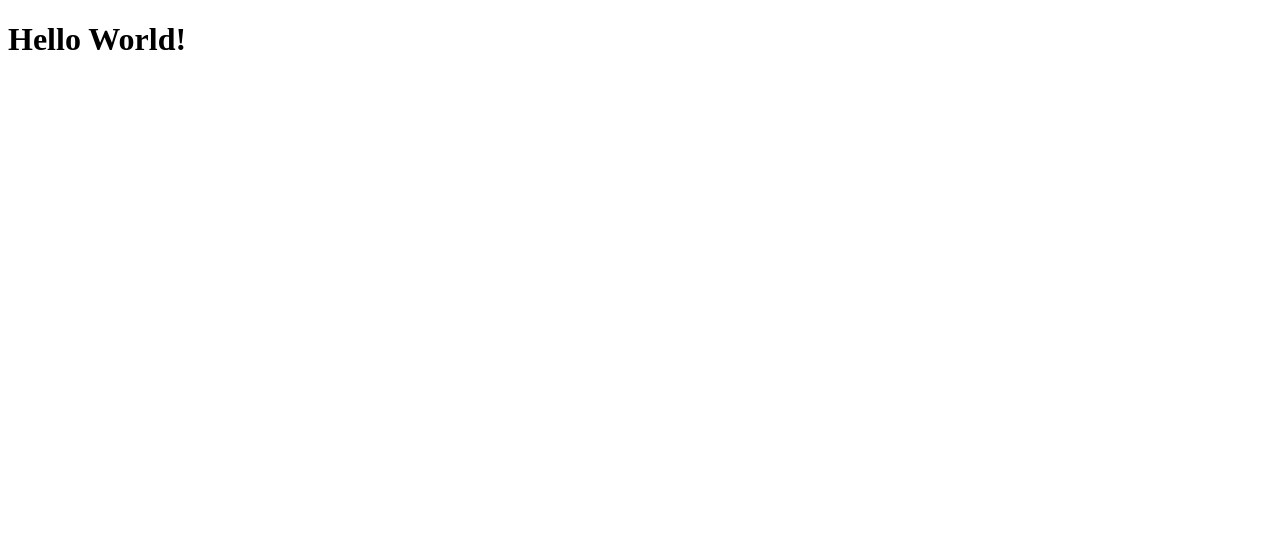
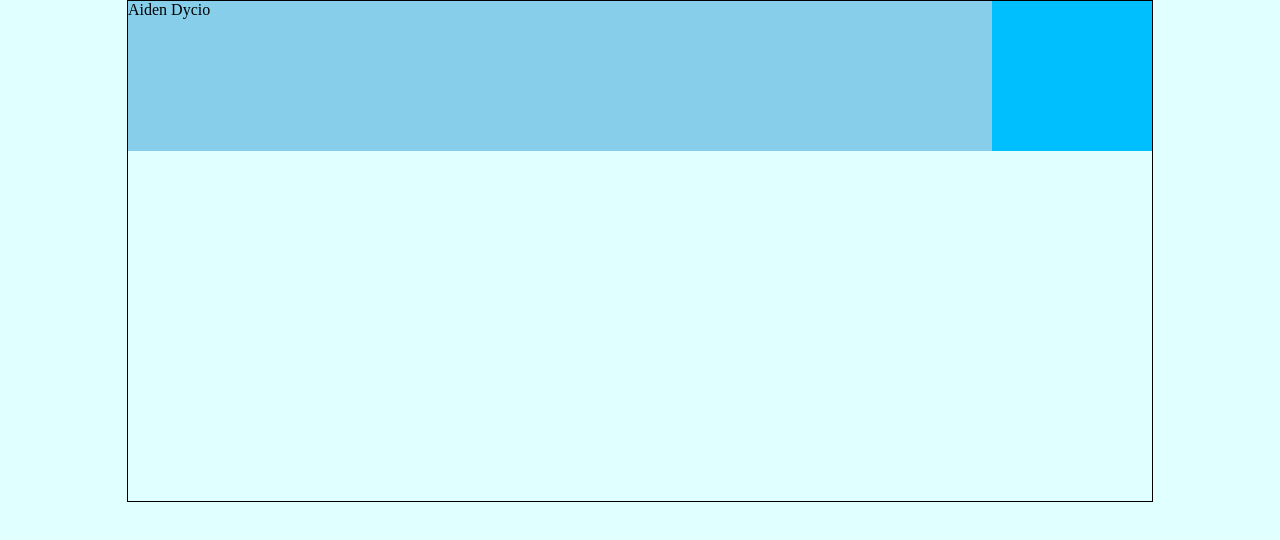
Before and after one commit to AidenDycio/Portfolio, a plain HTML site: page index.html in a window 1280 px wide. Drawn offline with Linux system fonts and the light colour scheme.

Commit message:
created a main container, header, and logo box!

```diff
--- a/css/style.css
+++ b/css/style.css
@@ -1,3 +1,39 @@
-h1 {
-    color: chocolate;
+body {
+    margin: 0px;
+    display: flex;
+    justify-content: center;
+    background-color: lightcyan;
 }
+
+
+#main-container {
+    width: 1024px;
+    height: 500px;
+    margin: 0px;
+    border: 1px solid black;;
+}
+
+#header {
+    width: 100%;
+    height: 150px;
+    background-color: skyblue;
+    display: flex;
+    justify-self: right;
+}
+
+#logo-box {
+    width: 160px;
+    height: 150px;
+    border: 0px solid black;
+    background-color: deepskyblue;
+    display: flex;
+    position: relative; left: 782px;
+}
+
+#Title-Name {
+    width: 100%;
+    height: 150px;
+    color: black;
+    display: flex;
+    justify-content: center;
+}
--- a/index.html
+++ b/index.html
@@ -4,8 +4,18 @@
     <meta charset="UTF-8">
     <meta name="viewport" content="width=device-width, initial-scale=1.0">
     <title>Document</title>
+    <link rel="stylesheet" href="css/style.css" type="text/css">
 </head>
 <body>
-    <h1>Hello World!</h1>
+    <div id="main-container">
+        <div id="header">
+            <body id="Title-Name">
+                Aiden Dycio
+            </body>
+            <div id="logo-box">
+
+            </div>
+        </div>
+    </div>
 </body>
 </html>
```
